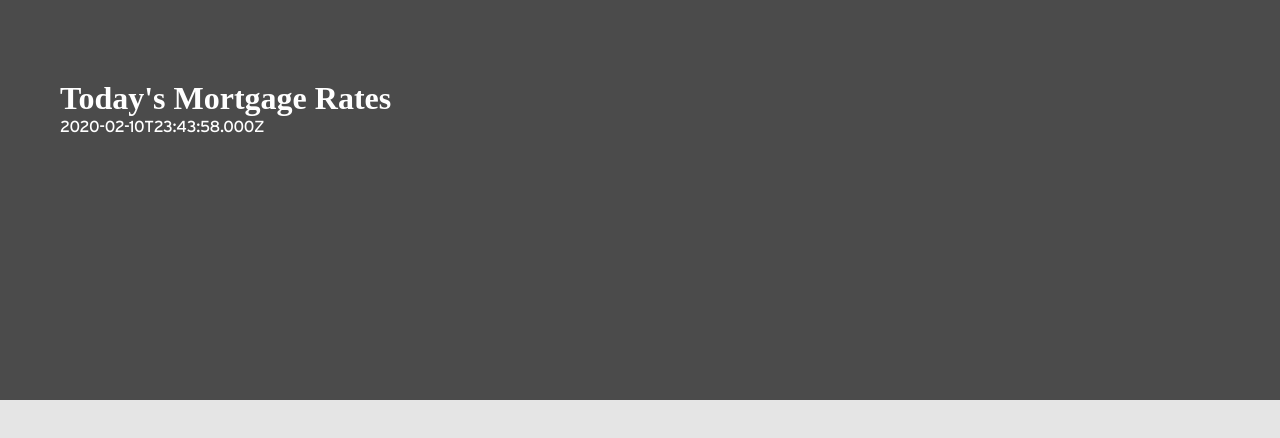
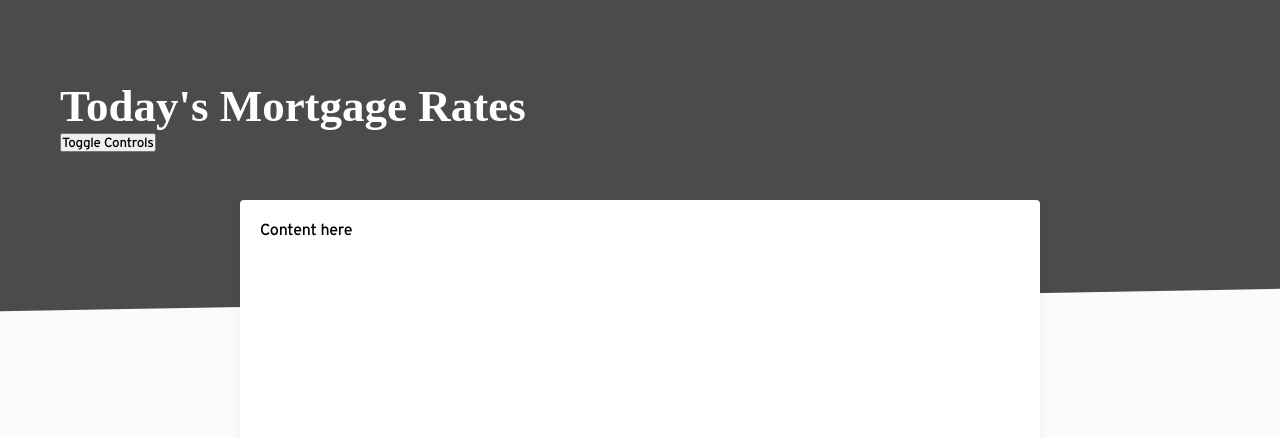
Before and after one commit to chrisstiles/Mortgage-Rate-Calculator, a React app: page / in a window 1280 px wide. Shown: the top 438 px of the page. Built offline with nearby package versions, Linux system fonts and the light colour scheme; the HTML template or start-up script is replaced by a standard one; a web font is replaced by a local one.

Commit message:
Add test functionality to shift content when controls open

```diff
--- a/package.json
+++ b/package.json
@@ -12,7 +12,7 @@
     "preview": "npm run build && http-server dist -o"
   },
   "dependencies": {
-    "file-loader": "^5.0.2",
+    "classnames": "^2.2.6",
     "react": "^16.12.0",
     "react-dom": "^16.12.0"
   },
@@ -26,6 +26,7 @@
     "babel-loader": "^8.0.6",
     "clean-webpack-plugin": "^3.0.0",
     "css-loader": "^3.2.0",
+    "file-loader": "^5.0.2",
     "eslint": "^6.8.0",
     "eslint-config-react-app": "^5.2.0",
     "eslint-plugin-flowtype": "^3.13.0",
--- a/src/App.js
+++ b/src/App.js
@@ -1,10 +1,16 @@
-import React from 'react';
+import React, { useState } from 'react';
 import './fonts/fonts.scss';
 import './styles/general.scss';
 import Header from './components/Header';
+import Content from './components/Content';
 
-export default function App(){
+export default function App() {
+  const [controlsOpen, setControlsOpen] = useState(false);
+
   return (
-    <Header />
+    <React.Fragment>
+      <Header setControlsOpen={setControlsOpen} />
+      <Content controlsOpen={controlsOpen} />
+    </React.Fragment>
   );
 }
--- /dev/null
+++ b/src/components/Content/Content.js
@@ -0,0 +1,23 @@
+import React, { memo } from 'react';
+import styles from './Content.module.scss';
+import classNames from 'classnames';
+
+export default function ContentWrapper({ controlsOpen }) {
+  return (
+    <div
+      className={classNames(styles.wrapper, {
+        [styles.shifted]: controlsOpen
+      })}
+    >
+      <Content />
+    </div>
+  );
+}
+
+const Content = memo(() => {
+  return (
+    <div className={styles.content}>
+      Content here
+    </div>
+  );
+});
--- /dev/null
+++ b/src/components/Content/Content.module.scss
@@ -0,0 +1,40 @@
+/*---------------------------*/
+/* Content */
+/*---------------------------*/
+
+.wrapper {
+  position:relative;
+  z-index: 700;
+  padding:0 50px 100px 50px;
+  margin-top:-200px;
+  transform: translateY(-200px);
+  overflow:hidden;
+  transition: transform .4s cubic-bezier(.55,.15,.24,.98);
+  will-change: transform;
+
+  &.shifted {
+    transform: translateY(0);
+  }
+
+  &:before {
+    content:"";
+    position: absolute;
+    z-index: -2;
+    top:100px;
+    left:0;
+    right:0;
+    bottom:0;
+    background-color:#FBFBFB;;
+    transform:skewY(-1deg);
+  }
+}
+
+.content {
+  height:800px;
+  max-width:800px;
+  margin: 0 auto;
+  background-color:#fff;
+  border-radius:4px;
+  box-shadow: 0px 4px 18px rgba(0, 0, 0, 0.03), 0px 1px 4px rgba(0, 0, 0, 0.04);
+  padding:20px;
+}
--- a/src/components/Header/Header.js
+++ b/src/components/Header/Header.js
@@ -1,16 +1,22 @@
-import React from 'react';
+import React, { memo } from 'react';
 import styles from './Header.module.scss';
 
-export default function Header() {
+export default memo(function Header({ setControlsOpen }) {
   return (
     <div className={styles.wrapper}>
       <div className={styles.content}>
         <Top />
-        {(new Date().toISOString())}
+        <button
+          onClick={() => {
+            setControlsOpen(isOpen => !isOpen);
+          }}
+        >
+          Toggle Controls
+        </button>
       </div>
     </div>
   )
-}
+});
 
 function Top() {
   return (
--- a/src/components/Header/Header.module.scss
+++ b/src/components/Header/Header.module.scss
@@ -4,9 +4,13 @@
 
 .wrapper {
   background-color:#4B4B4B;
-  height:400px;
+  height:600px;
   padding: 80px 60px;
   color:#fff;
+
+  h1 {
+    font-size:45px;
+  }
 }
 
 .content {
--- a/src/styles/general.scss
+++ b/src/styles/general.scss
@@ -35,7 +35,7 @@ html {
 body {
   margin:0;
   padding:0;
-  background-color:#E5E5E5;
+  background-color:#FBFBFB;
 }
 
 #mortgage-rates-wrapper {
```
Also changed, not shown: 1 other file (tests, documents, lock files or other folders).
